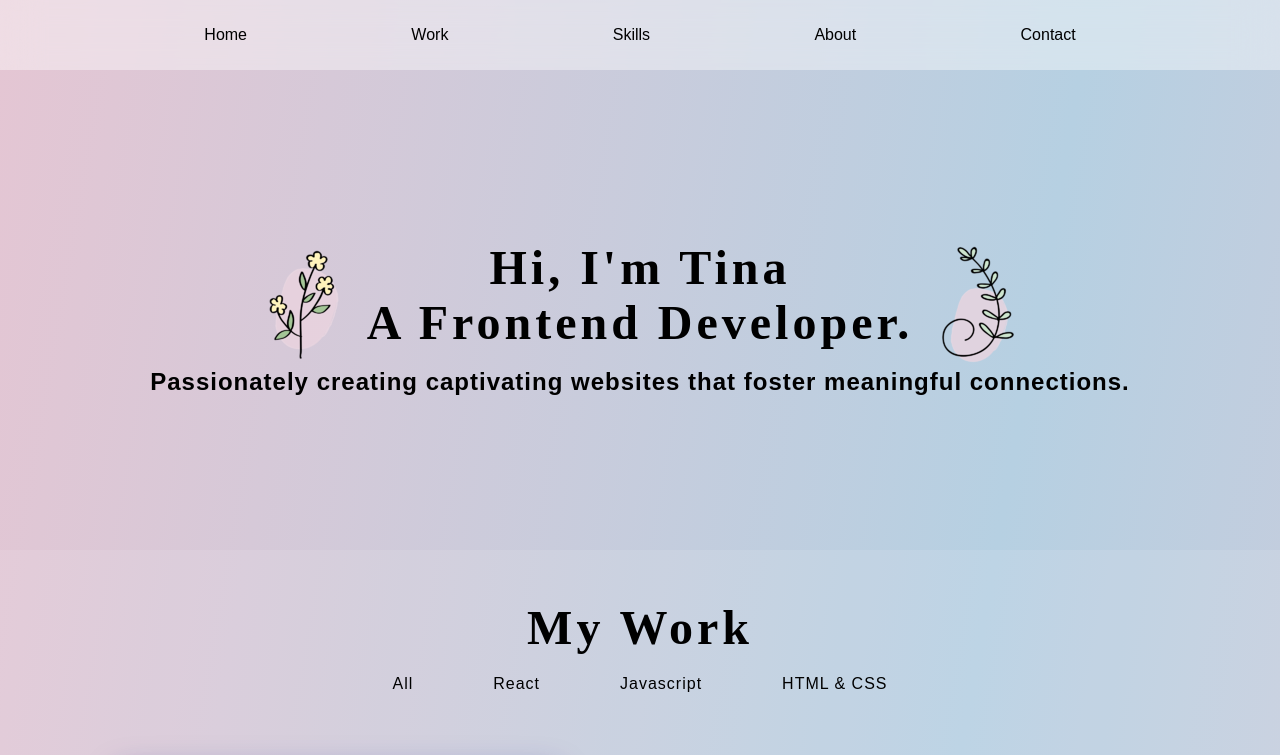
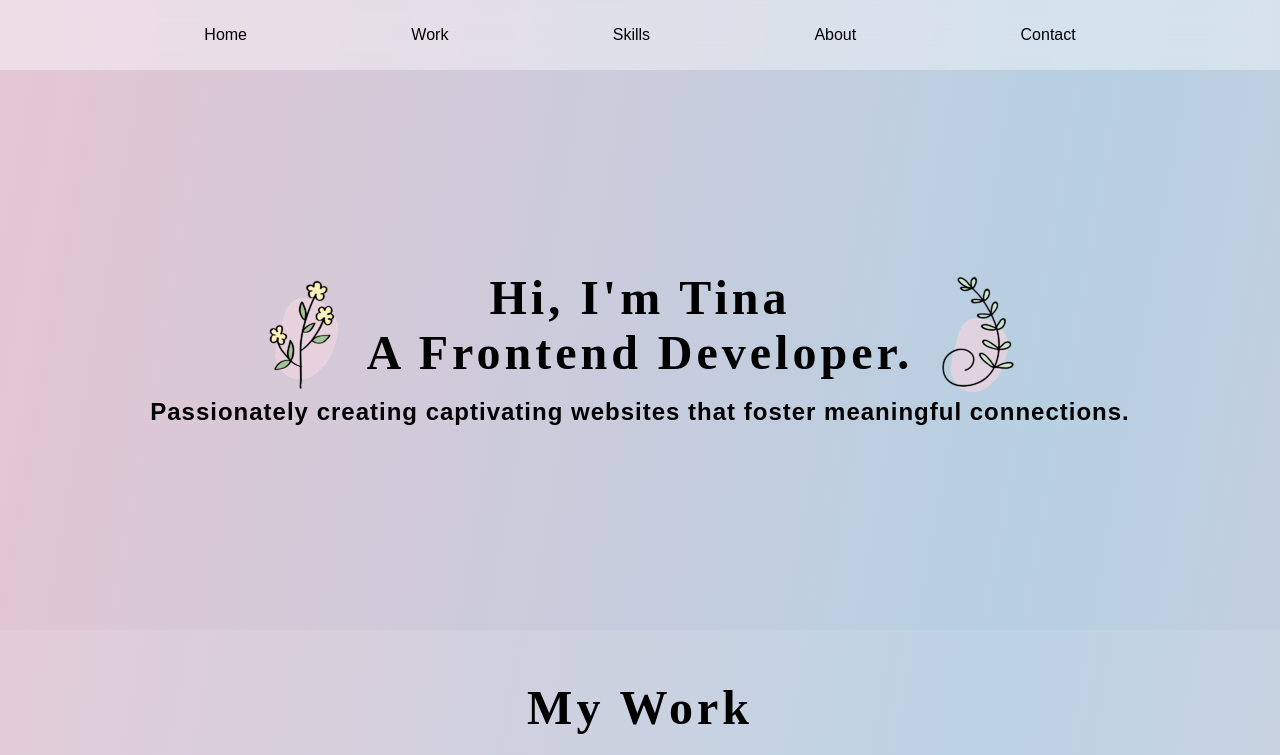
Before and after one commit to twentyfive21/portfolio-react, a React (Vite) app: page / in a window 1280 px wide. Shown: the top 755 px of the page. Built offline with nearby package versions, Linux system fonts and the light colour scheme; a web font is replaced by a local one.

Commit message:
added more styling to intro container

```diff
--- a/src/components/Intro/Intro.css
+++ b/src/components/Intro/Intro.css
@@ -12,8 +12,8 @@ h3 {
     display: flex;
     flex-direction: column;
     align-items: center;
-    height: 60vh;
-    padding: 170px 10px 200px 10px;
+    height: 70vh;
+    padding: 200px 10px 200px 10px;
     text-align: center;
 }
 .top-section {
```
